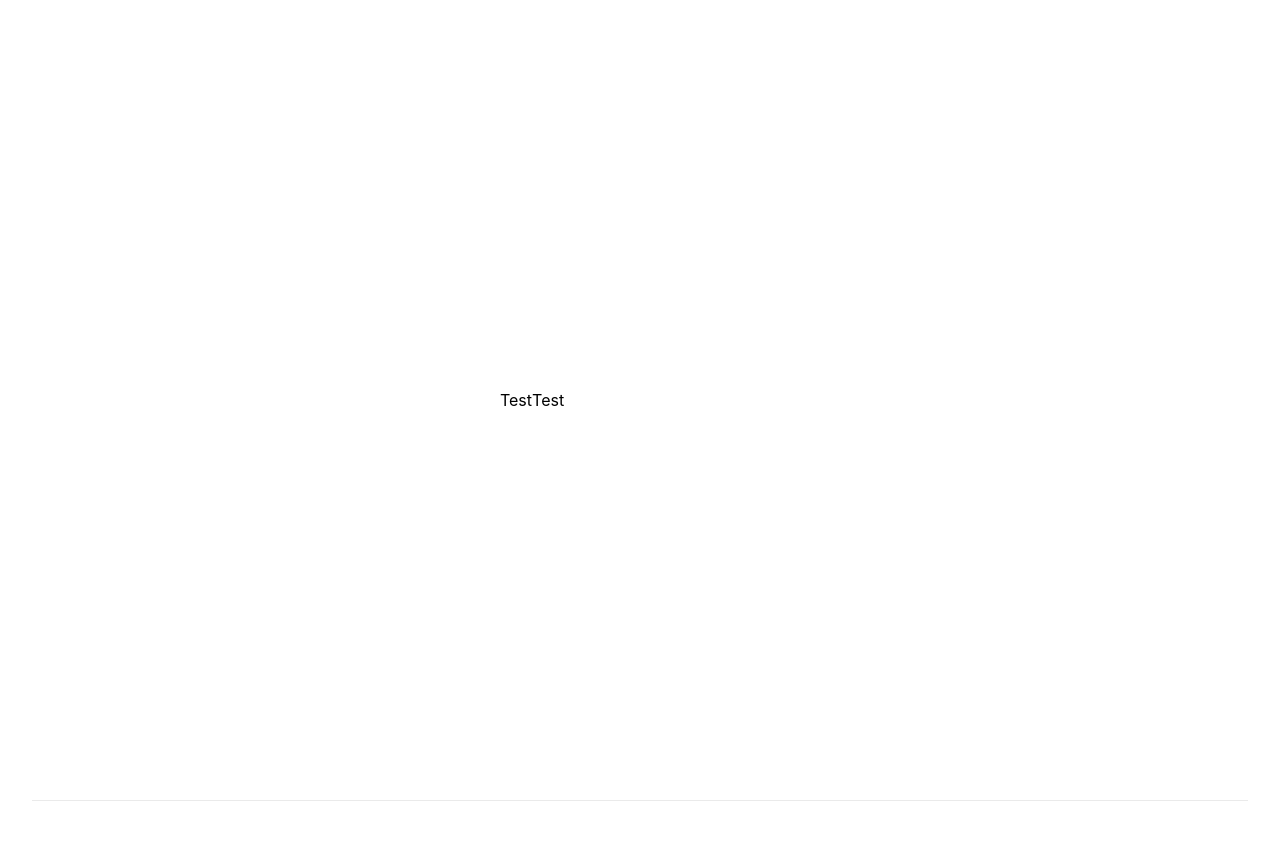
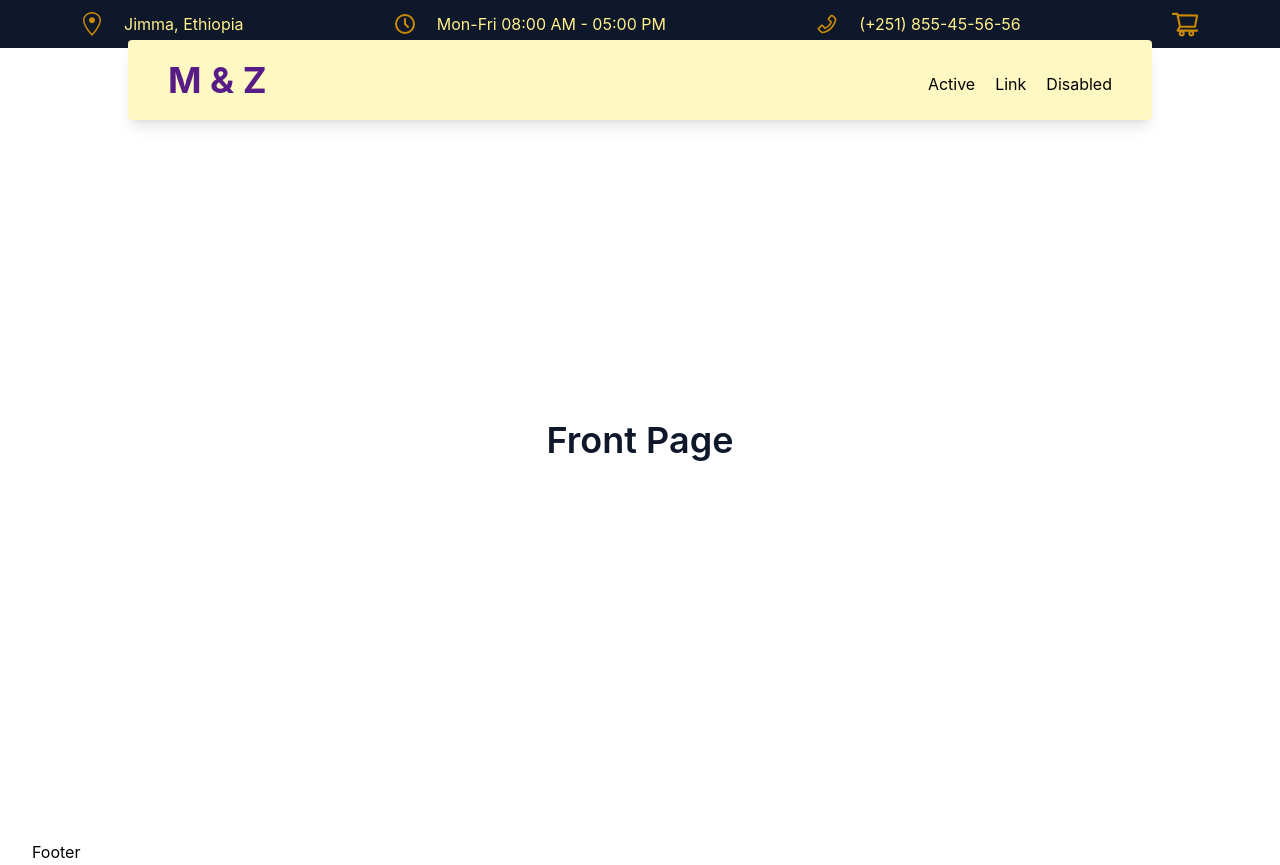
Before and after one commit to mengiefen/elec-service-frontend, a Next.js app: page / in a window 1280 px wide. Built offline with nearby package versions, Linux system fonts and the light colour scheme.

Commit message:
include the navbar

```diff
--- /dev/null
+++ b/src/components/Footer.tsx
@@ -0,0 +1,7 @@
+import React from 'react';
+
+const Footer = () => {
+  return <div>Footer</div>;
+};
+
+export default Footer;
--- /dev/null
+++ b/src/components/Header.tsx
@@ -0,0 +1,14 @@
+import React from 'react';
+import BottomNav from './elements/BottomNav';
+import TopNav from './elements/TopNav';
+
+const Header = () => {
+  return (
+    <header>
+      <TopNav />
+      <BottomNav />
+    </header>
+  );
+};
+
+export default Header;
--- /dev/null
+++ b/src/components/Layout.tsx
@@ -0,0 +1,19 @@
+import React from 'react';
+import Header from './Header';
+import Footer from './Footer';
+
+type LayoutProps = {
+  children: React.ReactNode;
+};
+
+const Layout = ({ children }: LayoutProps) => {
+  return (
+    <>
+      <Header />
+      <main className="mx-10 mt-10 min-w-[100vh]">{children}</main>
+      <Footer />
+    </>
+  );
+};
+
+export default Layout;
--- /dev/null
+++ b/src/components/elements/BottomNav.tsx
@@ -0,0 +1,35 @@
+import React from 'react';
+
+const BottomNav = () => {
+  return (
+    <nav
+      className="fixed left-[10%] top-10 z-11 w-4/5 h-20 mx-auto
+    shadow-lg py-2 px-10 rounded  bg-yellow-100 flex justify-between items-center"
+    >
+      <h1 className="text-4xl font-bold text-purple-900">M & Z</h1>
+      <ul
+        className="nav justify-content-center mt-2
+      flex gap-5 h-15 items-center
+      justify-end "
+      >
+        <li className="nav-item">
+          <a className="nav-link active" href="#">
+            Active
+          </a>
+        </li>
+        <li className="nav-item">
+          <a className="nav-link" href="#">
+            Link
+          </a>
+        </li>
+        <li className="nav-item">
+          <a className="nav-link disabled" href="#">
+            Disabled
+          </a>
+        </li>
+      </ul>
+    </nav>
+  );
+};
+
+export default BottomNav;
--- a/src/components/elements/Input.tsx
+++ b/src/components/elements/Input.tsx
@@ -19,7 +19,7 @@
         placeholder={placeholder}
         value={value}
         onChange={onChange}
-        className="form-control"
+        className="form-control p-20"
       />
     </div>
   );
--- a/src/pages/index.tsx
+++ b/src/pages/index.tsx
@@ -2,7 +2,7 @@
 import Head from 'next/head';
 import Image from 'next/image';
 import styles from '../styles/Home.module.css';
-import Input from '../components/elements/Input';
+import Layout from '../components/Layout';
 
 const Home: NextPage = () => {
   return (
@@ -13,20 +13,11 @@
         <link rel="icon" href="/favicon.ico" />
       </Head>
 
-      <main className={styles.main}>
-        <Input
-          htmlFor="test"
-          labelText="Test"
-          type="text"
-          placeholder="Test"
-          value="Test"
-          onChange={(e) => {
-            console.log(e.target.value);
-          }}
-        />
-      </main>
-
-      <footer className={styles.footer}></footer>
+      <Layout>
+        <div className="text-4xl text-slate-900 font-semibold text-center min-w-screen min-h-screen flex justify-center items-center">
+          Front Page
+        </div>
+      </Layout>
     </div>
   );
 };
```
